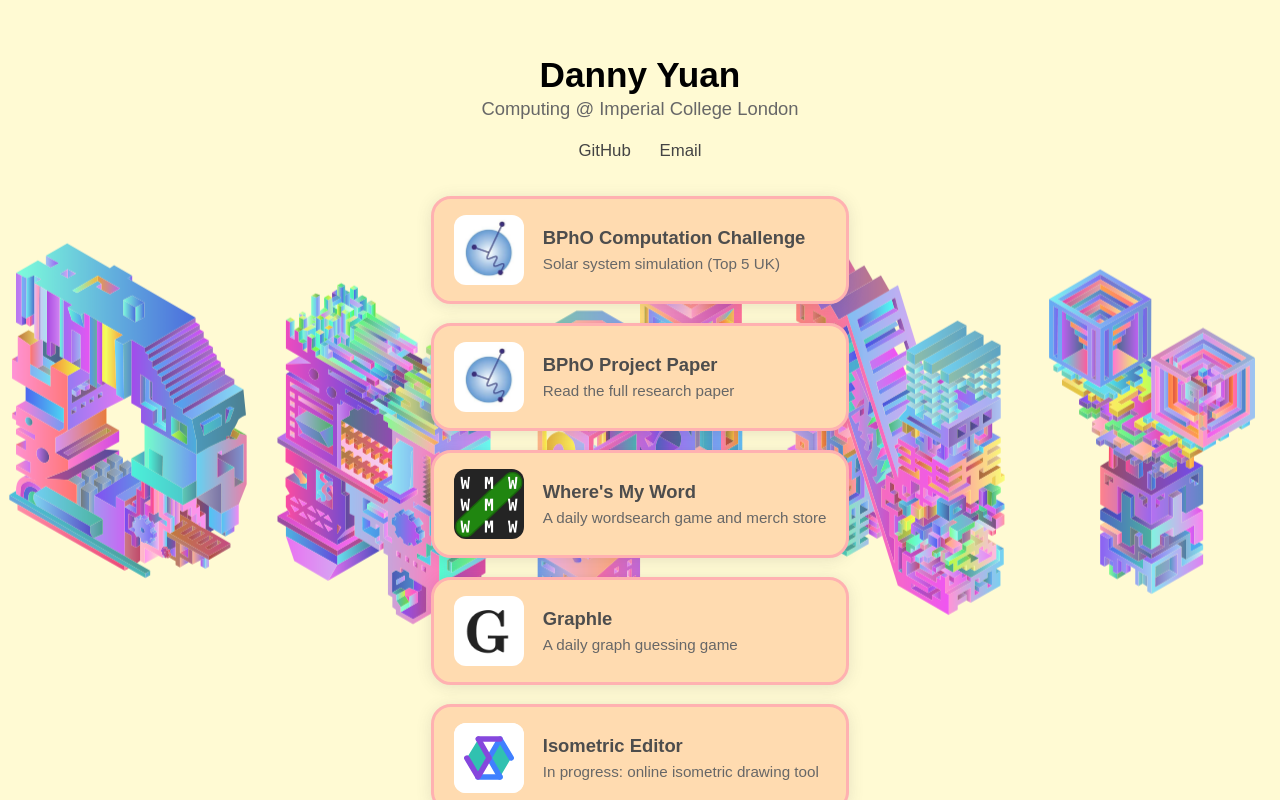
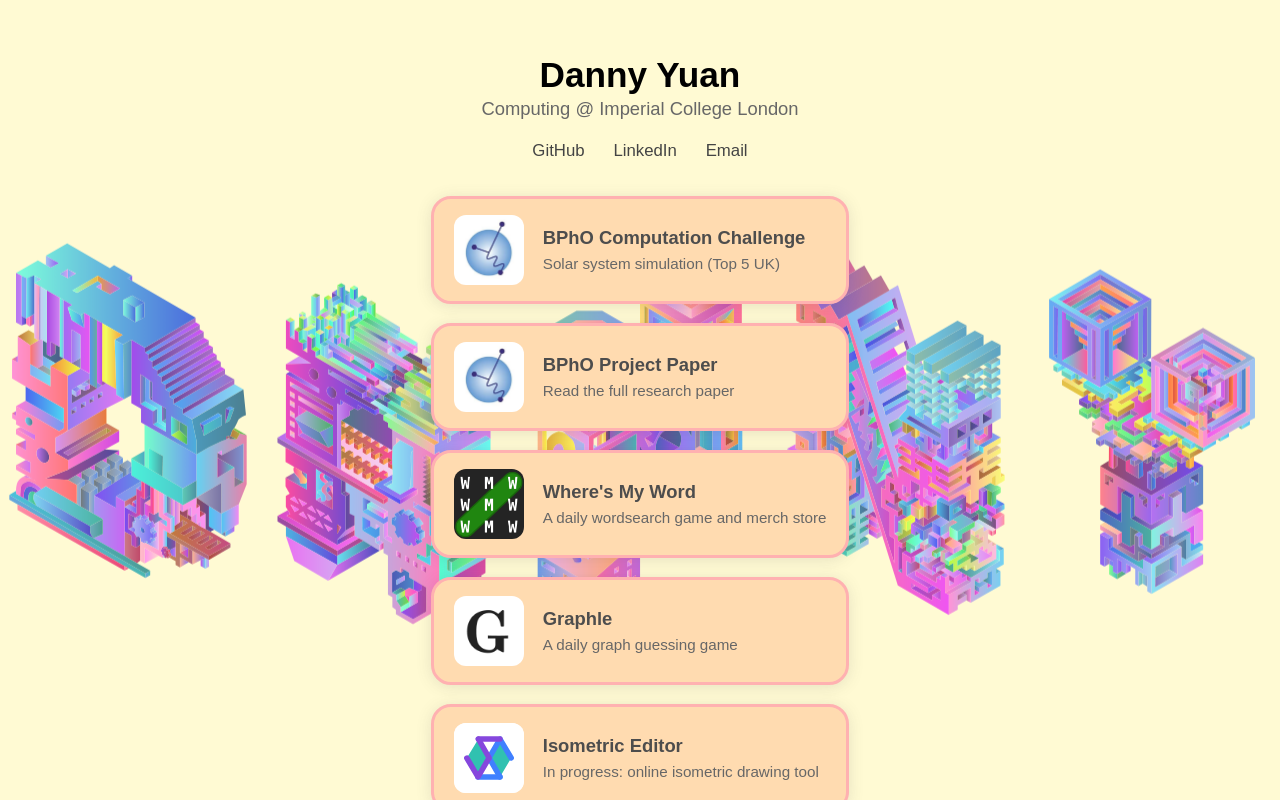
Before and after one commit to dannyyuan06/dannyyuan06.github.io, a React (Vite) app: page / in a window 1280 px wide. Shown: the top 800 px of the page. Built offline with nearby package versions, Linux system fonts and the light colour scheme; a web font is replaced by a local one.

Commit message:
linked in

```diff
--- a/src/App.jsx
+++ b/src/App.jsx
@@ -9,6 +9,10 @@
     {
       name: "GitHub",
       url: "https://github.com/dannyyuan06",
+    },
+    {
+      name: "LinkedIn",
+      url: "https://www.linkedin.com/in/danny-yuan-dy",
     },
     {
       name: "Email",
```
Also changed, not shown: 2 other files (tests, documents, lock files or other folders).
